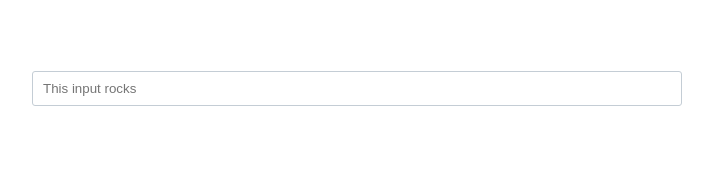
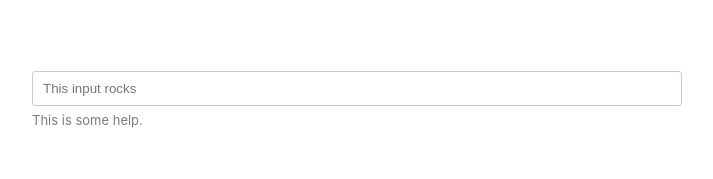
Before and after one commit to happystacklabs/kit, a React (Create React App) app: page / in a window 1280 px wide. Shown: the top 179 px of the page, without its empty margins (283-996 px from the left). Built offline with nearby package versions, Linux system fonts and the light colour scheme.

Commit message:
added helptext feature to TextInput

```diff
--- a/src/App.js
+++ b/src/App.js
@@ -30,6 +30,7 @@ class App extends Component {
           value={this.state.value}
           onChange={this.onInputChange}
           maxLength="10"
+          helpText="This is some help."
         />
       </div>
     );
--- a/src/components/TextInput/TextInput.css
+++ b/src/components/TextInput/TextInput.css
@@ -25,7 +25,7 @@
   border: 2px solid #E03E30 !important;
   background: #F9D8D6 !important; }
 
-.errorMessage {
+.errorMessage, .helpText {
   margin-top: 5px; }
 
 .errorIcon {
--- a/src/components/TextInput/TextInput.scss
+++ b/src/components/TextInput/TextInput.scss
@@ -29,7 +29,7 @@
   background: #F9D8D6 !important;
 }
 
-.errorMessage {
+.errorMessage, .helpText {
   margin-top: 5px;
 }
 
--- a/src/components/TextInput/index.js
+++ b/src/components/TextInput/index.js
@@ -9,7 +9,17 @@ const renderError = (error) => {
     return (
       <div className='errorMessage'>
         <Icon name='exclamation' color='negative' className='errorIcon'/>
-        <Text color='negative' type='element' size='small'>{ error }</Text>
+        <Text color='negative' element='span' size='small'>{ error }</Text>
+      </div>
+    );
+  }
+};
+
+const renderHelpText = (helpText) => {
+  if (helpText) {
+    return (
+      <div className='helpText'>
+        <Text color='inkLight' element='span' size='small'>{ helpText }</Text>
       </div>
     );
   }
@@ -72,6 +82,7 @@ class TextInput extends Component {
           type={this.props.type}
         />
         {renderError(this.props.error)}
+        {renderHelpText(this.props.helpText)}
       </div>
     );
   }
```
Also changed, not shown: 1 other file (tests, documents, lock files or other folders).
